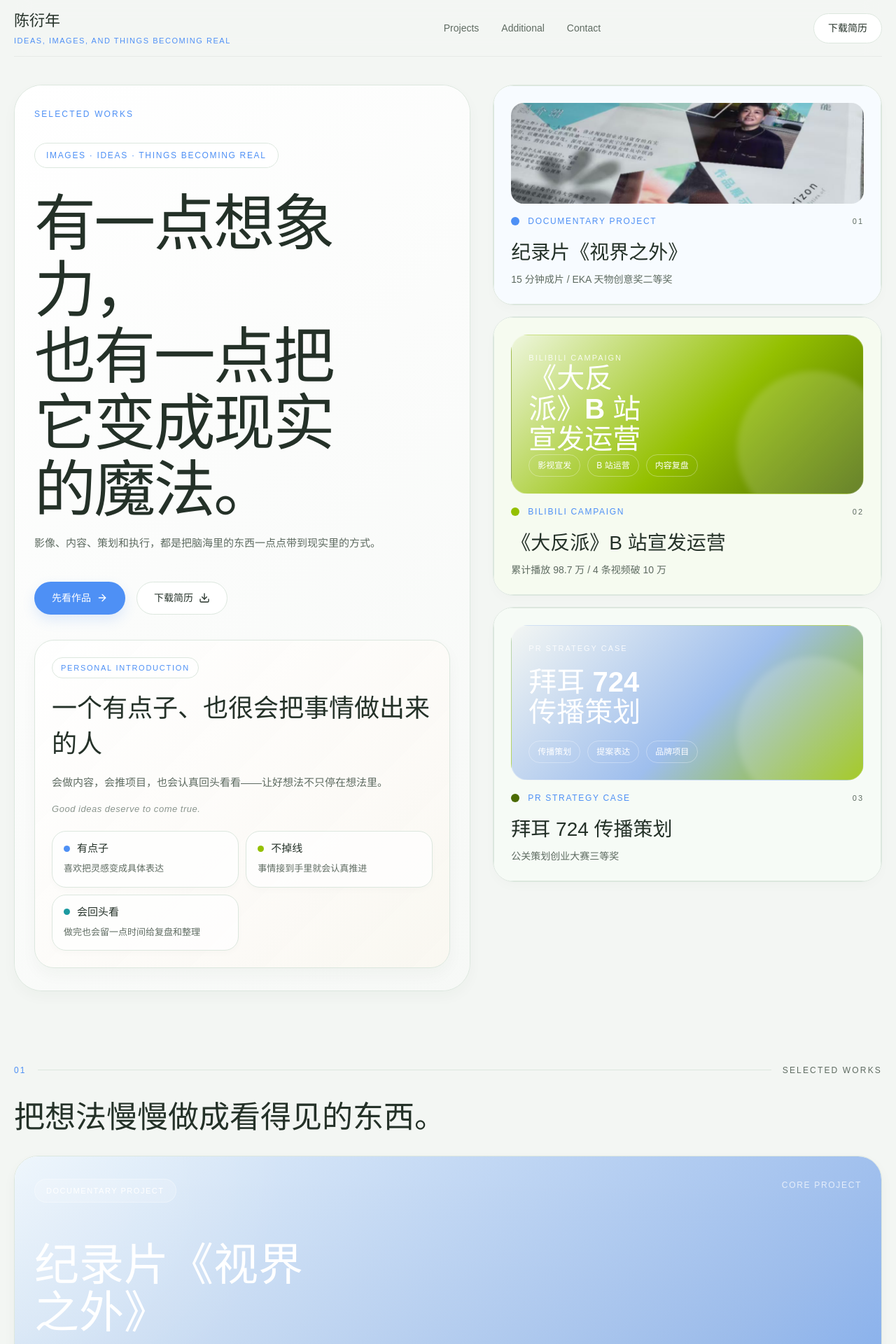
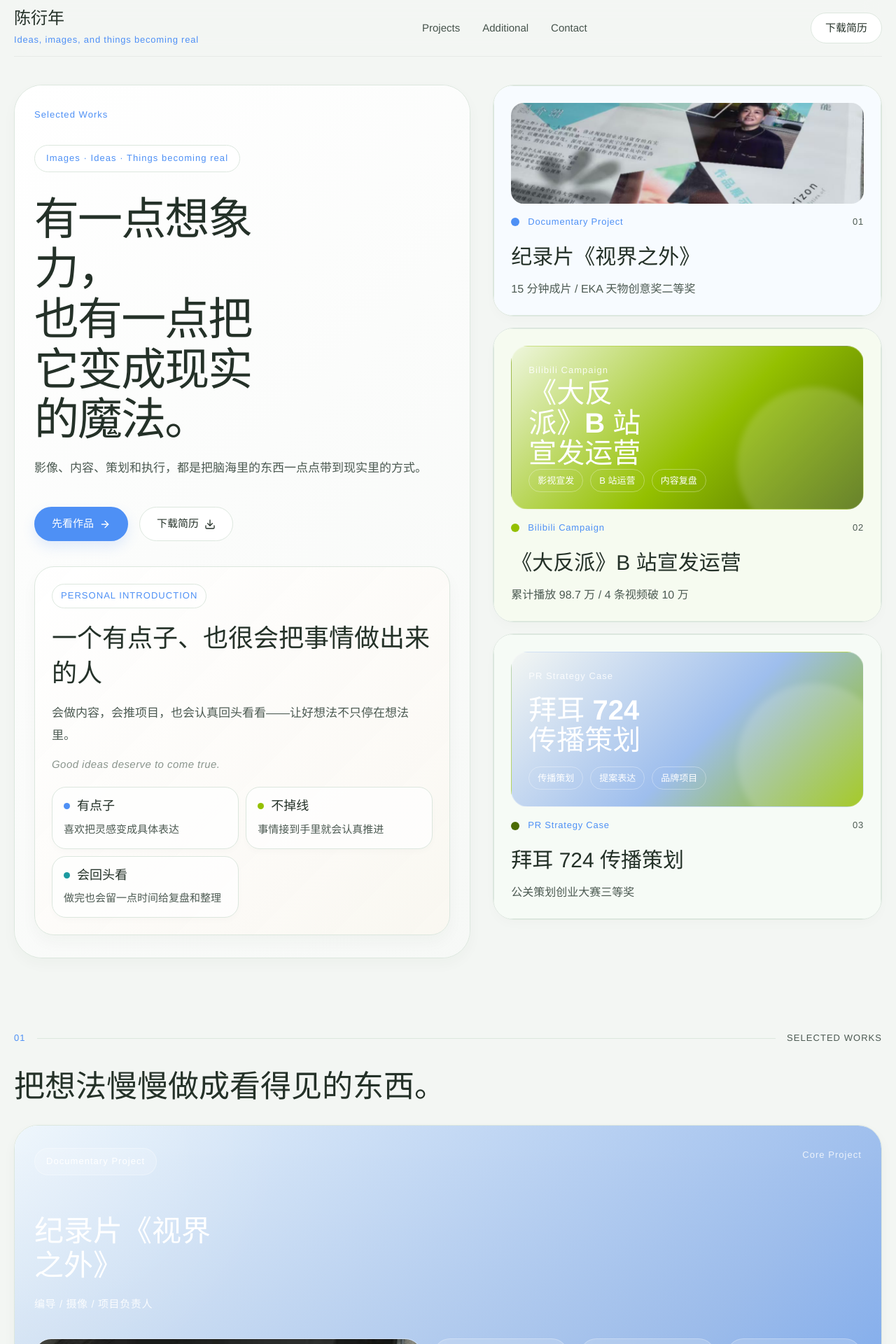
Before and after one commit to neocyyn-ship-it/NeoCyyyn, a React (Vite) app: page / in a window 1280 px wide. Shown: the top 1920 px of the page at 70% size. Built offline with nearby package versions, Linux system fonts and the light colour scheme.

Commit message:
Improve typography system

```diff
--- a/src/App.tsx
+++ b/src/App.tsx
@@ -43,7 +43,7 @@
   bg: "#F3F6F3",
   panel: "#FFFFFF",
   text: "#243128",
-  textSoft: "#5E6B61",
+  textSoft: "#4C5A52",
   line: "#DCE7DE",
   blue: "#4E90F5",
   sky: "#9EBEED",
@@ -245,9 +245,9 @@
   display: "flex",
   alignItems: "center",
   gap: 16,
-  fontSize: 12,
-  textTransform: "uppercase",
-  letterSpacing: "0.18em",
+  fontSize: 13,
+  fontWeight: 500,
+  letterSpacing: "0.08em",
   color: palette.blue
 };
 
@@ -306,17 +306,17 @@
           <div style={{ position: "absolute", inset: 0, background: "radial-gradient(circle at top left, rgba(255,255,255,0.18), transparent 24%), radial-gradient(circle at bottom right, rgba(255,255,255,0.10), transparent 30%), linear-gradient(180deg, rgba(255,255,255,0), rgba(31,36,48,0.06))" }} />
           <div className="case-padding" style={{ position: "relative", zIndex: 1, color: "white" }}>
             <div style={{ display: "flex", alignItems: "flex-start", justifyContent: "space-between", gap: 24, flexWrap: "wrap" }}>
-              <div style={{ borderRadius: 999, border: "1px solid rgba(255,255,255,0.3)", background: "rgba(255,255,255,0.18)", padding: "8px 16px", fontSize: 11, textTransform: "uppercase", letterSpacing: "0.14em" }}>
+              <div style={{ borderRadius: 999, border: "1px solid rgba(255,255,255,0.3)", background: "rgba(255,255,255,0.18)", padding: "8px 16px", fontSize: 13, fontWeight: 500, letterSpacing: "0.08em" }}>
                 {project.subtitle}
               </div>
-              <div style={{ fontSize: 12, textTransform: "uppercase", letterSpacing: "0.14em", color: "rgba(255,255,255,0.72)" }}>
+              <div style={{ fontSize: 13, fontWeight: 500, letterSpacing: "0.08em", color: "rgba(255,255,255,0.8)" }}>
                 {priority ? "Core Project" : "Project"}
               </div>
             </div>
 
             <div style={{ marginTop: 56, maxWidth: 820 }}>
-              <h2 style={{ maxWidth: "12ch", fontSize: "clamp(36px, 5vw, 72px)", fontWeight: 600, lineHeight: 1.06, margin: 0 }}>{project.title}</h2>
-              <p style={{ marginTop: 16, fontSize: 14, textTransform: "uppercase", letterSpacing: "0.14em", color: "rgba(255,255,255,0.82)" }}>{project.role}</p>
+              <h2 style={{ maxWidth: "12ch", fontSize: "clamp(34px, 4.2vw, 42px)", fontWeight: 600, lineHeight: 1.16, margin: 0 }}>{project.title}</h2>
+              <p style={{ marginTop: 18, fontSize: 15, lineHeight: 1.7, letterSpacing: "0.04em", color: "rgba(255,255,255,0.9)" }}>{project.role}</p>
             </div>
 
             <div className="case-grid" style={{ marginTop: 36, display: "grid", gap: 16, gridTemplateColumns: isDocumentary ? "minmax(0,0.95fr) minmax(0,1.05fr)" : "repeat(3, minmax(0,1fr))" }}>
@@ -335,8 +335,8 @@
                   { label: "Result", text: project.result },
                 ].map((block) => (
                   <div key={block.label} style={{ borderRadius: 24, border: "1px solid rgba(255,255,255,0.25)", background: "rgba(255,255,255,0.18)", padding: 20, backdropFilter: "blur(8px)" }}>
-                    <div style={{ fontSize: 11, textTransform: "uppercase", letterSpacing: "0.14em", color: "rgba(255,255,255,0.78)" }}>{block.label}</div>
-                    <p style={{ marginTop: 16, fontSize: 14, lineHeight: 1.85, color: "rgba(255,255,255,0.92)" }}>{block.text}</p>
+                    <div style={{ fontSize: 13, fontWeight: 500, letterSpacing: "0.08em", color: "rgba(255,255,255,0.82)" }}>{block.label}</div>
+                    <p style={{ marginTop: 16, fontSize: 17, lineHeight: 1.85, color: "rgba(255,255,255,0.96)" }}>{block.text}</p>
                   </div>
                 ))}
               </div>
@@ -346,8 +346,8 @@
 
         <div className="bottom-row" style={{ display: "flex", flexDirection: "column", gap: 20, padding: "24px 28px" }}>
           <div>
-            <div style={{ fontSize: 12, textTransform: "uppercase", letterSpacing: "0.14em", color: palette.blue }}>Business Outcome</div>
-            <div style={{ marginTop: 12, fontSize: "clamp(24px, 3vw, 30px)", fontWeight: 500, color: palette.text }}>{project.highlight}</div>
+            <div style={{ fontSize: 13, fontWeight: 500, letterSpacing: "0.08em", color: palette.blue }}>Business Outcome</div>
+            <div style={{ marginTop: 14, fontSize: "clamp(26px, 3vw, 32px)", fontWeight: 550, lineHeight: 1.3, color: palette.text }}>{project.highlight}</div>
           </div>
           <button className="detail-trigger-btn" onClick={() => onOpen(project.id)}>
             看看这个项目
@@ -364,8 +364,8 @@
     <div style={{ marginTop: 32, display: "grid", gap: 16 }}>
       <div className="ops-hero">
         <div>
-          <div style={{ fontSize: 12, textTransform: "uppercase", letterSpacing: "0.16em", color: palette.blue }}>Operations Results / Bilibili Campaign</div>
-          <h3 style={{ margin: "18px 0 0", fontSize: "clamp(28px,4vw,38px)", lineHeight: 1.2, color: palette.text }}>项目结果 / What Happened</h3>
+          <div style={{ fontSize: 13, fontWeight: 500, letterSpacing: "0.08em", color: palette.blue }}>Operations Results / Bilibili Campaign</div>
+          <h3 style={{ margin: "18px 0 0", fontSize: "clamp(30px,4vw,40px)", lineHeight: 1.24, color: palette.text }}>项目结果 / What Happened</h3>
           <p className="ops-card-copy">上映窗口很短，所以每一次标题、节奏和内容切口都要跑得足够准。最后留下来的，是一组还挺漂亮的数据。</p>
         </div>
         <div className="ops-summary-card">
@@ -639,8 +639,8 @@
         <header className="site-header">
           <div className="header-inner">
             <div>
-              <div style={{ fontSize: 22, fontWeight: 600, color: palette.text }}>陈衍年</div>
-              <div style={{ marginTop: 4, fontSize: 11, textTransform: "uppercase", letterSpacing: "0.14em", color: palette.blue }}>
+              <div style={{ fontSize: 24, fontWeight: 600, lineHeight: 1.2, color: palette.text }}>陈衍年</div>
+              <div style={{ marginTop: 6, fontSize: 13, fontWeight: 500, letterSpacing: "0.06em", color: palette.blue }}>
                 Ideas, images, and things becoming real
               </div>
             </div>
@@ -660,7 +660,7 @@
             <div className="hero-grid">
               <Panel style={{ borderRadius: 40, boxShadow: "0 8px 20px rgba(36,49,40,0.03)" }}>
                 <div className="hero-card">
-                  <div style={{ fontSize: 12, textTransform: "uppercase", letterSpacing: "0.18em", color: palette.blue }}>Selected Works</div>
+                  <div style={{ fontSize: 13, fontWeight: 500, letterSpacing: "0.08em", color: palette.blue }}>Selected Works</div>
                   <div className="pill">Images · Ideas · Things becoming real</div>
                   <h1 className="hero-title">
                     有一点想象力，
@@ -702,9 +702,9 @@
                           border: `1px solid ${palette.line}`,
                           background: "rgba(255,255,255,0.8)",
                           padding: "6px 12px",
-                          fontSize: 11,
-                          letterSpacing: "0.16em",
-                          textTransform: "uppercase",
+                          fontSize: 13,
+                          fontWeight: 500,
+                          letterSpacing: "0.08em",
                           color: palette.blue,
                         }}
                       >
@@ -726,8 +726,8 @@
                         style={{
                           margin: "16px 0 0",
                           maxWidth: 520,
-                          fontSize: 15,
-                          lineHeight: 1.9,
+                          fontSize: 17,
+                          lineHeight: 1.85,
                           color: palette.textSoft,
                         }}
                       >
@@ -736,9 +736,10 @@
                       <div
                         style={{
                           marginTop: 14,
-                          fontSize: 13,
+                          fontSize: 15,
+                          fontWeight: 500,
                           lineHeight: 1.6,
-                          letterSpacing: "0.04em",
+                          letterSpacing: "0.03em",
                           color: "#8A958D",
                           fontStyle: "italic",
                         }}
@@ -779,7 +780,7 @@
                             />
                             <div
                               style={{
-                                fontSize: 15,
+                                fontSize: 18,
                                 lineHeight: 1.35,
                                 fontWeight: 600,
                                 color: palette.text,
@@ -790,8 +791,8 @@
                           </div>
                           <p
                             style={{
-                              fontSize: 13,
-                              lineHeight: 1.7,
+                              fontSize: 15,
+                              lineHeight: 1.75,
                               color: palette.textSoft,
                               margin: 0,
                             }}
@@ -825,12 +826,12 @@
                           <div style={{ display: "flex", alignItems: "center", justifyContent: "space-between", gap: 16 }}>
                             <div style={{ display: "flex", alignItems: "center", gap: 12 }}>
                               <span style={{ width: 12, height: 12, borderRadius: "50%", background: dots[idx], display: "inline-block" }} />
-                              <div style={{ fontSize: 12, textTransform: "uppercase", letterSpacing: "0.14em", color: palette.blue }}>{item.subtitle}</div>
+                              <div style={{ fontSize: 13, fontWeight: 500, letterSpacing: "0.06em", color: palette.blue }}>{item.subtitle}</div>
                             </div>
-                            <div style={{ fontSize: 11, textTransform: "uppercase", letterSpacing: "0.18em", color: palette.textSoft }}>0{idx + 1}</div>
+                            <div style={{ fontSize: 13, fontWeight: 500, letterSpacing: "0.06em", color: palette.textSoft }}>0{idx + 1}</div>
                           </div>
-                          <div style={{ marginTop: 20, fontSize: 28, fontWeight: 500, lineHeight: 1.14, color: palette.text }}>{item.title}</div>
-                          <div style={{ marginTop: 12, fontSize: 14, color: palette.textSoft }}>{item.highlight}</div>
+                          <div style={{ marginTop: 20, fontSize: "clamp(24px, 2.6vw, 30px)", fontWeight: 550, lineHeight: 1.24, color: palette.text }}>{item.title}</div>
+                          <div style={{ marginTop: 14, fontSize: 16, lineHeight: 1.7, color: palette.textSoft }}>{item.highlight}</div>
                         </div>
                       </Panel>
                     </button>
@@ -875,7 +876,7 @@
             <SectionLabel number="03" title="MORE" />
             <Panel style={{ borderRadius: 36, boxShadow: "0 8px 20px rgba(36,49,40,0.03)" }}>
               <div className="dashboard-wrap">
-                <div style={{ marginBottom: 24, fontSize: 12, textTransform: "uppercase", letterSpacing: "0.16em", color: palette.blue }}>MORE</div>
+                <div style={{ marginBottom: 24, fontSize: 13, fontWeight: 500, letterSpacing: "0.08em", color: palette.blue }}>MORE</div>
                 <h2 style={{ margin: "0 0 32px", fontSize: "clamp(28px, 3.6vw, 40px)", lineHeight: 1.25, fontWeight: 600, color: palette.text }}>
                   还有一些零零碎碎、但也很喜欢的小事。
                 </h2>
--- a/src/styles.css
+++ b/src/styles.css
@@ -1,6 +1,6 @@
 :root {
-  font-family: "PingFang SC", "Noto Sans SC", "Microsoft YaHei", sans-serif;
-  line-height: 1.5;
+  font-family: "PingFang SC", "Hiragino Sans GB", "Noto Sans SC", "Microsoft YaHei", "Helvetica Neue", Arial, sans-serif;
+  line-height: 1.6;
   font-weight: 400;
   color: #243128;
   background: #f3f6f3;
@@ -23,6 +23,7 @@
   min-width: 320px;
   background: #f3f6f3;
   color: #243128;
+  font-size: 17px;
 }
 
 a {
@@ -74,8 +75,9 @@
   display: flex;
   align-items: center;
   gap: 32px;
-  font-size: 14px;
-  color: #5e6b61;
+  font-size: 15px;
+  line-height: 1.6;
+  color: #46544c;
 }
 
 .desktop-nav a {
@@ -88,7 +90,9 @@
 .detail-trigger-btn,
 .detail-back-btn {
   border-radius: 999px;
-  font-size: 14px;
+  font-size: 15px;
+  font-weight: 500;
+  line-height: 1.5;
   display: inline-flex;
   align-items: center;
   gap: 8px;
@@ -164,17 +168,17 @@
   border: 1px solid #dce7de;
   background: #fff;
   padding: 8px 16px;
-  font-size: 12px;
-  text-transform: uppercase;
-  letter-spacing: 0.14em;
+  font-size: 13px;
+  font-weight: 500;
+  letter-spacing: 0.08em;
   color: #4e90f5;
 }
 
 .hero-title {
   margin: 32px 0 0;
   max-width: 10ch;
-  font-size: clamp(44px, 7vw, 88px);
-  line-height: 1.08;
+  font-size: clamp(52px, 6vw, 64px);
+  line-height: 1.12;
   font-weight: 600;
   letter-spacing: -0.03em;
 }
@@ -191,9 +195,9 @@
 .breakout-note,
 .insight-copy,
 .ops-card-copy {
-  font-size: 15px;
-  line-height: 1.9;
-  color: #5e6b61;
+  font-size: 17px;
+  line-height: 1.85;
+  color: #4b5951;
 }
 
 .hero-copy,
@@ -265,9 +269,9 @@
 }
 
 .generated-cover-label {
-  font-size: 11px;
-  text-transform: uppercase;
-  letter-spacing: 0.18em;
+  font-size: 13px;
+  font-weight: 500;
+  letter-spacing: 0.08em;
   color: rgba(255, 255, 255, 0.86);
 }
 
@@ -290,7 +294,8 @@
   border-radius: 999px;
   border: 1px solid rgba(255, 255, 255, 0.32);
   padding: 6px 12px;
-  font-size: 12px;
+  font-size: 13px;
+  line-height: 1.5;
 }
 
 .detail-page {
@@ -318,25 +323,26 @@
 .ops-metric-label,
 .breakout-label,
 .sub-label {
-  font-size: 12px;
-  text-transform: uppercase;
-  letter-spacing: 0.14em;
-  color: #5e6b61;
+  font-size: 13px;
+  font-weight: 500;
+  letter-spacing: 0.08em;
+  color: #4d5b53;
 }
 
 .detail-page-title {
   margin: 18px 0 0;
-  font-size: clamp(42px, 6vw, 76px);
-  line-height: 1.04;
+  font-size: clamp(44px, 5.5vw, 58px);
+  line-height: 1.1;
   font-weight: 600;
   letter-spacing: -0.03em;
 }
 
 .detail-page-role {
   margin-top: 18px;
-  font-size: 14px;
-  text-transform: uppercase;
-  letter-spacing: 0.14em;
+  font-size: 15px;
+  font-weight: 500;
+  letter-spacing: 0.06em;
+  line-height: 1.6;
   color: #4e90f5;
 }
 
@@ -408,8 +414,9 @@
 
 .timeline-title {
   margin-top: 20px;
-  font-size: 22px;
-  font-weight: 500;
+  font-size: 24px;
+  font-weight: 600;
+  line-height: 1.3;
   color: #243128;
 }
 
@@ -426,7 +433,7 @@
   display: flex;
   align-items: flex-start;
   gap: 12px;
-  font-size: 15px;
+  font-size: 17px;
   line-height: 1.85;
   color: #243128;
 }
@@ -515,9 +522,10 @@
 
 .sub-title,
 .experience-title {
-  margin-top: 8px;
-  font-size: 22px;
-  font-weight: 500;
+  margin-top: 10px;
+  font-size: clamp(24px, 2.8vw, 28px);
+  font-weight: 600;
+  line-height: 1.3;
   color: #243128;
 }
 
@@ -535,8 +543,9 @@
 }
 
 .insight-title {
-  font-size: 16px;
+  font-size: 18px;
   font-weight: 600;
+  line-height: 1.4;
   color: #243128;
 }
 
@@ -552,9 +561,9 @@
 }
 
 .evidence-heading {
-  margin: 10px 0 0;
-  font-size: 28px;
-  line-height: 1.2;
+  margin: 12px 0 0;
+  font-size: clamp(28px, 3.4vw, 34px);
+  line-height: 1.25;
   color: #243128;
 }
 
@@ -592,17 +601,18 @@
 
 .evidence-title,
 .case-switch-title {
-  font-size: 18px;
+  font-size: 20px;
   font-weight: 600;
+  line-height: 1.35;
   color: #243128;
 }
 
 .evidence-copy,
 .case-switch-meta {
   margin: 10px 0 0;
-  font-size: 14px;
+  font-size: 16px;
   line-height: 1.8;
-  color: #5e6b61;
+  color: #4d5b53;
 }
 
 .case-switch-grid {
@@ -616,9 +626,9 @@
 }
 
 .case-switch-label {
-  font-size: 12px;
-  text-transform: uppercase;
-  letter-spacing: 0.14em;
+  font-size: 13px;
+  font-weight: 500;
+  letter-spacing: 0.08em;
   color: #4e90f5;
 }
 
@@ -644,8 +654,9 @@
 }
 
 .visual-title {
-  font-size: 18px;
-  font-weight: 500;
+  font-size: 22px;
+  font-weight: 600;
+  line-height: 1.35;
   color: #243128;
 }
 
@@ -660,16 +671,17 @@
 
 .contact-title {
   margin: 0;
-  font-size: clamp(36px, 5vw, 58px);
-  line-height: 1.14;
+  font-size: clamp(38px, 5vw, 52px);
+  line-height: 1.18;
   font-weight: 600;
 }
 
 .contact-list {
   display: grid;
   gap: 24px;
-  font-size: 14px;
-  color: #5e6b61;
+  font-size: 16px;
+  line-height: 1.7;
+  color: #4c5a52;
 }
 
 .contact-item {
@@ -746,6 +758,57 @@
     max-width: none;
   }
 
+  .hero-title {
+    font-size: clamp(42px, 11vw, 52px);
+    line-height: 1.14;
+  }
+
+  .detail-page-title {
+    font-size: clamp(34px, 9vw, 44px);
+    line-height: 1.14;
+  }
+
+  .contact-title {
+    font-size: clamp(30px, 8vw, 38px);
+    line-height: 1.22;
+  }
+
+  .hero-copy,
+  .contact-copy,
+  .detail-page-intro,
+  .detail-card-copy,
+  .timeline-copy,
+  .visual-copy,
+  .experience-copy,
+  .ops-summary-copy,
+  .ops-metric-note,
+  .breakout-note,
+  .insight-copy,
+  .ops-card-copy,
+  .evidence-copy,
+  .case-switch-meta,
+  .contact-list,
+  .detail-point-item {
+    font-size: 16px;
+    line-height: 1.8;
+  }
+
+  .sub-title,
+  .experience-title,
+  .timeline-title,
+  .visual-title {
+    font-size: 22px;
+  }
+
+  .evidence-heading {
+    font-size: clamp(24px, 7vw, 28px);
+  }
+
+  .evidence-title,
+  .case-switch-title {
+    font-size: 18px;
+  }
+
   .detail-hero-media {
     min-height: 240px;
   }
```
